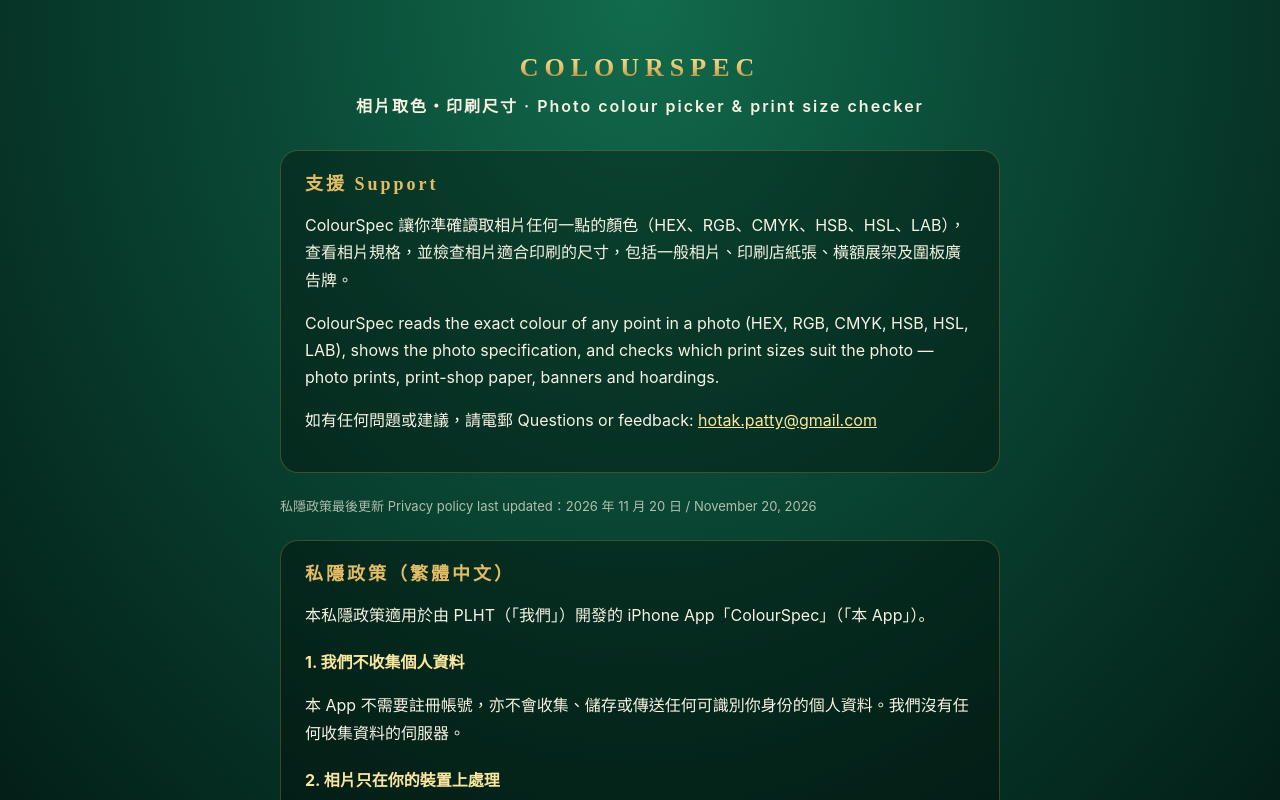
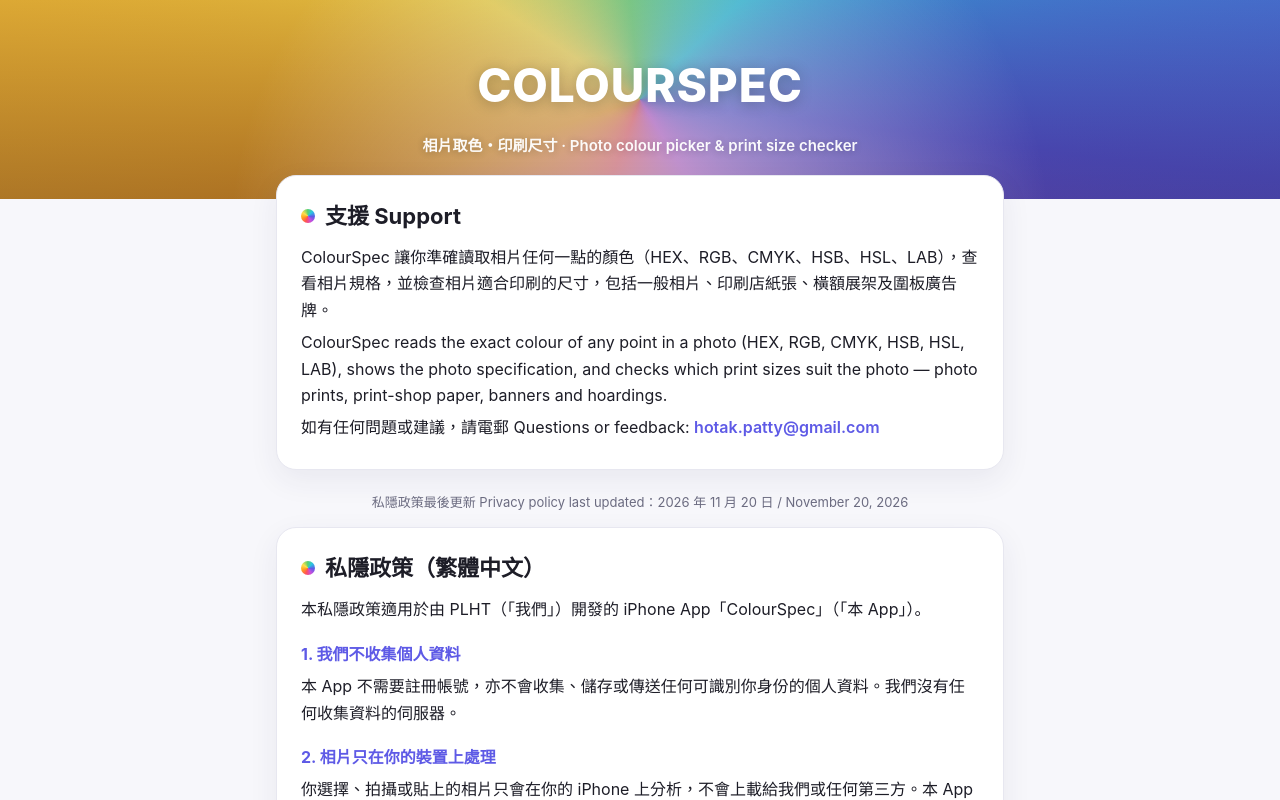
Before and after one commit to plht-apps/colordrop, a plain HTML site: page index.html in a window 1280 px wide. Shown: the top 800 px of the page. Drawn offline with Linux system fonts and the light colour scheme.

Commit message:
Refactor style.css for improved theming
Updated CSS variables and styles for a light, colorful theme.

```diff
--- a/style.css
+++ b/style.css
@@ -1,86 +1,102 @@
+/* ColourSpec — light, colourful theme (matches the colour-wheel app icon) */
 :root {
-  --gold: #e3bd66;
-  --gold-light: #fae69e;
-  --gold-dark: #9e7833;
-  --felt: #0a4a36;
-  --felt-edge: #031f17;
-  --ink: #f7f2e3;
+  --bg: #f7f7fb;
+  --card: #ffffff;
+  --ink: #1d1d27;
+  --muted: #6b6b80;
+  --line: #e7e7f0;
+  --accent: #5e5ae6;
+  --rainbow: conic-gradient(from 200deg, #ff4f5a, #ff9f1c, #ffe14d, #5ed16a, #2bc4e3, #5e5ae6, #c64fe0, #ff4f5a);
+}
+@media (prefers-color-scheme: dark) {
+  :root { --bg: #111118; --card: #1b1b25; --ink: #f1f1f6; --muted: #a3a3b8; --line: #2c2c3a; --accent: #8d89ff; }
 }
 * { box-sizing: border-box; }
-html { background: var(--felt-edge); }
+html { -webkit-text-size-adjust: 100%; }
 body {
   margin: 0;
-  min-height: 100vh;
+  background: var(--bg);
   color: var(--ink);
-  font: 16px/1.7 -apple-system, BlinkMacSystemFont, "PingFang TC", "Noto Sans TC", "Helvetica Neue", sans-serif;
-  background: radial-gradient(ellipse at 50% 0%, #126b4d 0%, var(--felt) 40%, var(--felt-edge) 100%) fixed;
+  font: 16px/1.65 -apple-system, BlinkMacSystemFont, "PingFang HK", "Noto Sans TC", "Helvetica Neue", Arial, sans-serif;
 }
-a { color: var(--gold-light); }
-.hero { text-align: center; padding: 56px 20px 28px; }
-.hero.small { padding: 36px 20px 8px; }
-.icon {
-  border-radius: 26px;
-  box-shadow: 0 10px 30px rgba(0,0,0,.45), 0 0 0 2px rgba(227,189,102,.6);
+.hero {
+  position: relative;
+  overflow: hidden;
+  padding: 64px 24px 56px;
+  text-align: center;
+  color: #fff;
+  background: var(--rainbow);
 }
+.hero::after {
+  content: "";
+  position: absolute; inset: 0;
+  background: radial-gradient(circle at 50% 120%, rgba(255,255,255,.55), transparent 60%),
+              linear-gradient(180deg, rgba(20,20,40,.15), rgba(20,20,40,.35));
+}
+.hero > * { position: relative; z-index: 1; }
+.hero.small { padding: 48px 24px 40px; }
 .brand {
   display: inline-block;
-  margin: 18px 0 4px;
-  font: 800 34px/1.1 "Times New Roman", Georgia, serif;
-  letter-spacing: 6px;
+  font-size: clamp(30px, 7vw, 46px);
+  font-weight: 800;
+  letter-spacing: .02em;
+  color: #fff;
   text-decoration: none;
-  background: linear-gradient(var(--gold-light), var(--gold), var(--gold-dark));
-  -webkit-background-clip: text;
-  background-clip: text;
-  color: transparent;
+  text-shadow: 0 2px 14px rgba(0,0,0,.25);
 }
-.hero.small .brand { font-size: 26px; }
-.tag { margin: 6px 0 0; font-weight: 600; letter-spacing: 2px; }
-.tag span { font-weight: 400; opacity: .7; font-size: 14px; }
-.badge {
-  display: inline-block;
-  margin-top: 16px;
-  padding: 6px 16px;
-  border: 1px solid rgba(227,189,102,.55);
-  border-radius: 999px;
-  font-size: 13px;
-  color: var(--gold-light);
-  background: rgba(0,0,0,.25);
+.tag {
+  margin: 10px auto 0;
+  max-width: 560px;
+  font-size: 15px;
+  font-weight: 600;
+  opacity: .95;
+  text-shadow: 0 1px 8px rgba(0,0,0,.25);
 }
-main { max-width: 760px; margin: 0 auto; padding: 0 20px 40px; }
+main {
+  max-width: 760px;
+  margin: -24px auto 0;
+  padding: 0 16px 40px;
+  position: relative;
+  z-index: 2;
+}
 section {
-  margin: 22px 0;
+  background: var(--card);
+  border: 1px solid var(--line);
+  border-radius: 20px;
   padding: 22px 24px;
-  border-radius: 18px;
-  background: rgba(0,0,0,.32);
-  border: 1px solid rgba(227,189,102,.25);
+  margin: 0 0 18px;
+  box-shadow: 0 10px 30px rgba(40, 40, 90, .07);
 }
 h2 {
-  margin: 0 0 12px;
-  font: 700 18px/1.3 "Times New Roman", Georgia, serif;
-  letter-spacing: 3px;
-  color: var(--gold);
+  margin: 0 0 10px;
+  font-size: 22px;
+  display: flex; align-items: center; gap: 10px;
 }
-h3 { margin: 20px 0 4px; font-size: 16px; color: var(--gold-light); }
-ul { padding-left: 22px; }
-.cta { text-align: center; margin: 22px 0 10px; }
-.button {
-  display: inline-block;
-  padding: 12px 26px;
-  border-radius: 14px;
-  font-weight: 700;
-  color: #2a1c05;
-  text-decoration: none;
-  background: linear-gradient(var(--gold-light), var(--gold), var(--gold-dark));
-  box-shadow: 0 6px 18px rgba(227,189,102,.3);
+h2::before {
+  content: "";
+  width: 14px; height: 14px; border-radius: 50%;
+  background: var(--rainbow);
+  flex: none;
 }
-.hint, .updated, .disclaimer { font-size: 13px; opacity: .7; }
-.disclaimer { text-align: center; }
-details {
-  border-top: 1px solid rgba(255,255,255,.08);
-  padding: 10px 0;
+h3 { margin: 18px 0 4px; font-size: 16px; color: var(--accent); }
+p { margin: 6px 0; }
+ul { margin: 6px 0; padding-left: 22px; }
+a { color: var(--accent); font-weight: 600; text-decoration: none; }
+a:hover { text-decoration: underline; }
+.updated {
+  text-align: center;
+  color: var(--muted);
+  font-size: 13px;
+  margin: 22px 0 14px;
 }
-details:first-of-type { border-top: 0; }
-summary { cursor: pointer; font-weight: 600; }
-summary::marker { color: var(--gold); }
-details p { margin: 8px 0 0; opacity: .9; }
-footer { text-align: center; padding: 10px 20px 40px; font-size: 13px; opacity: .65; }
+footer {
+  text-align: center;
+  color: var(--muted);
+  font-size: 13px;
+  padding: 10px 16px 36px;
+}
+footer a { color: var(--muted); }
+@media (max-width: 520px) {
+  section { padding: 18px; border-radius: 16px; }
+  h2 { font-size: 20px; }
+}
```
